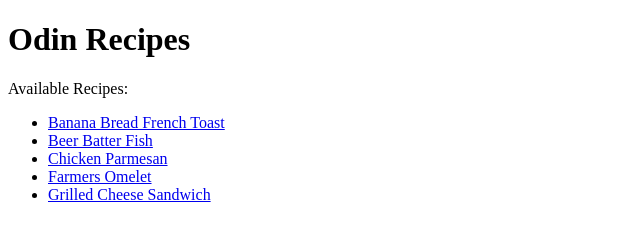
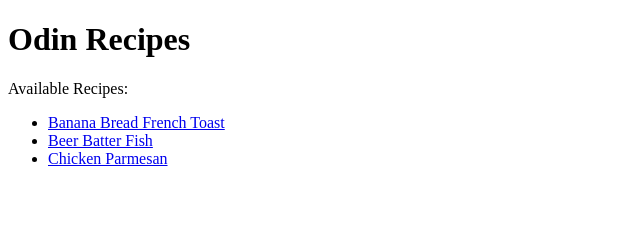
Before and after one commit to abelgideon/odin-recipes, a plain HTML site: page index.html in a window 1280 px wide. Shown: the whole page, without its empty margins (0-640 px from the left). Drawn offline with Linux system fonts and the light colour scheme.

Commit message:
Remove extra recipies from homepage

```diff
--- a/index.html
+++ b/index.html
@@ -12,8 +12,6 @@
         <li><a href="./recipes/banana-bread-french-toast.html">Banana Bread French Toast</a></li>
         <li><a href="./recipes/beer-batter-fish.html">Beer Batter Fish</a></li>
         <li><a href="./recipes/chicken-parmesan.html">Chicken Parmesan</a></li>
-        <li><a href="./recipes/farmers-omelet.html">Farmers Omelet</a></li>
-        <li><a href="./recipes/grilled-cheese-sandwich.html">Grilled Cheese Sandwich</a></li>
     </ul>
 </body>
 </html>
```
